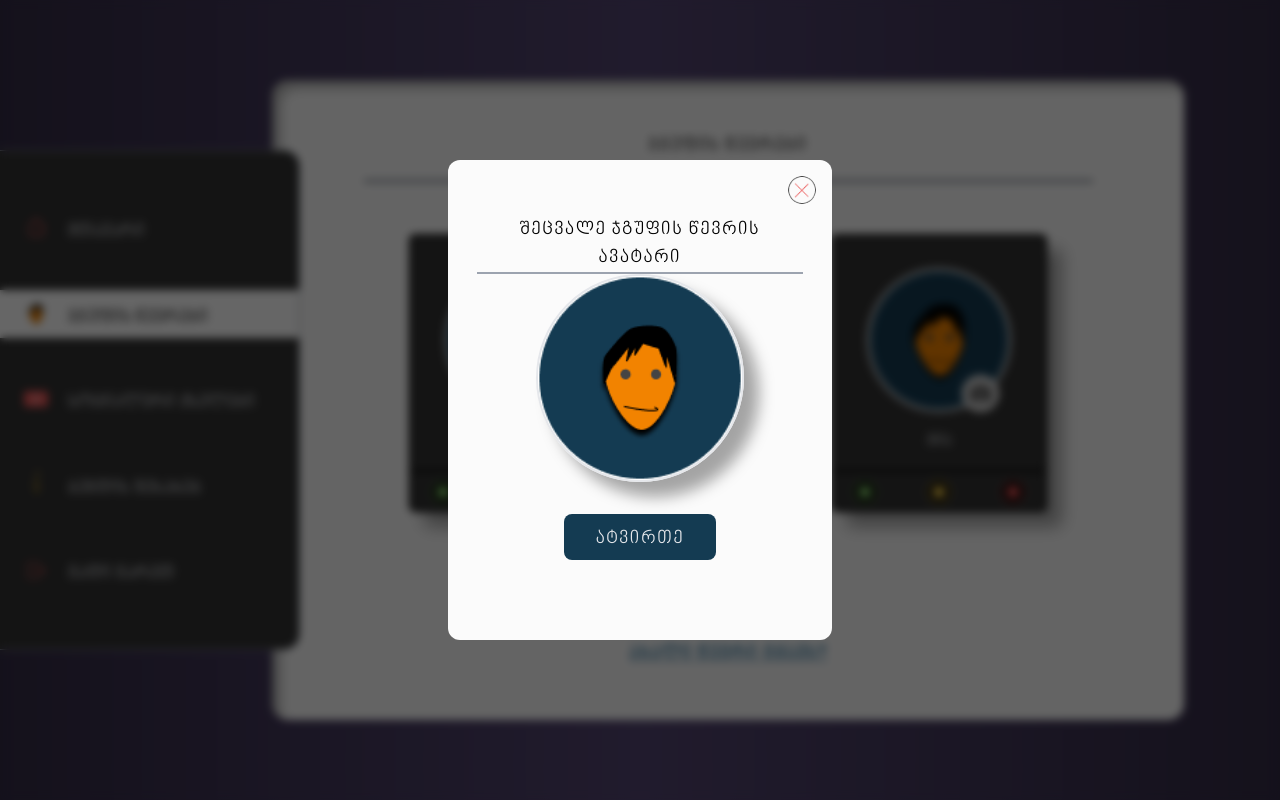
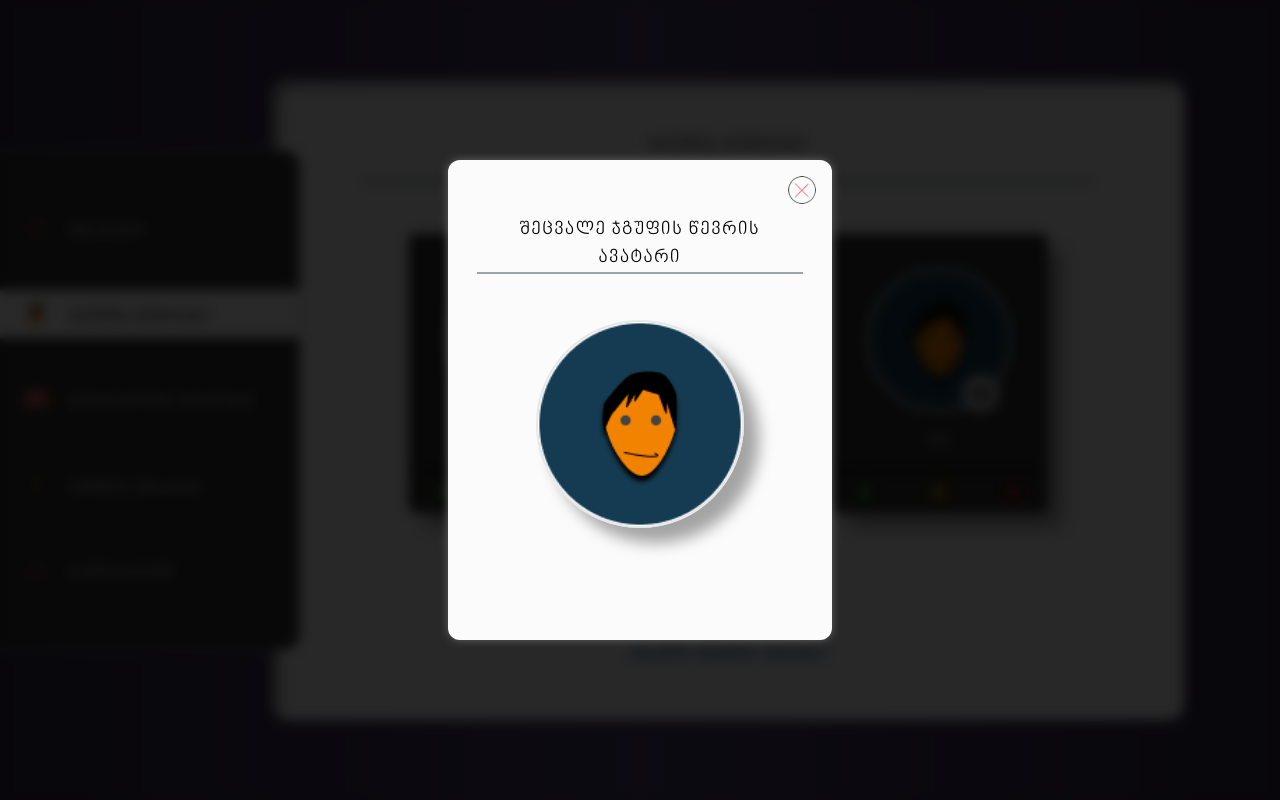
Before and after one commit to ibotchori/folk-soul, a React (Create React App) app: page /members in a window 1280 px wide. Both pictures are taken after a click on the picture 564 px from the left and 393 px from the top of the page. Built offline with nearby package versions, Linux system fonts and the light colour scheme.

Commit message:
style: show info modal on members button click

```diff
--- a/src/components/Members/MembersList.tsx
+++ b/src/components/Members/MembersList.tsx
@@ -13,6 +13,7 @@
 import './Pagination.css'
 import useWindowDimensions from 'hooks/useWindowDimensions'
 import Modal from 'components/Modal/Modal'
+import MembersModal from './MembersModal/MembersModal'
 type Props = {}
 
 const MembersList = (props: Props) => {
@@ -56,7 +57,7 @@
           <p className='font-[mtavruli]'>{member.title}</p>
           <div className=' w-full text-center h-10 border-t-2 border-black'>
             <div className='flex justify-between px-5 pt-2 items-center'>
-              <button>
+              <button onClick={() => setShowModal(true)}>
                 <img src={SeeIcon} alt='See Icon' />
               </button>
               <button>
@@ -95,6 +96,13 @@
         visible={showModal}
         title={'შეცვალე ჯგუფის წევრის ავატარი'}
       />
+      <MembersModal
+        onClose={handleOnClose}
+        image={DefaultMemberAvatar}
+        className='rounded-full'
+        visible={showModal}
+        title={'შეცვალე ჯგუფის წევრის ავატარი'}
+      />
     </>
   )
 }
--- a/src/components/Members/MembersModal/MembersModal.tsx
+++ b/src/components/Members/MembersModal/MembersModal.tsx
@@ -1,9 +1,59 @@
-import React from 'react'
+import { CloseIcon } from 'assets'
+import React, { MouseEventHandler } from 'react'
 
-type Props = {}
+type MembersModalProps = {
+  visible: boolean
+  onClose: MouseEventHandler<HTMLButtonElement>
+  title: string
+  subTitle?: string
+  image?: any
+  className?: string
+}
 
-const MembersModal = (props: Props) => {
-  return <div>MembersModal</div>
+const MembersModal: React.FC<MembersModalProps> = ({
+  title,
+  subTitle,
+  className,
+  image,
+  visible,
+  onClose,
+}) => {
+  if (!visible) return null
+  return (
+    <div className='fixed inset-0 bg-black bg-opacity-60 backdrop-blur-sm flex items-center justify-center'>
+      <div className='flex justify-center items-center h-screen w-full '>
+        {/* Content */}
+        <div className='md:max-w-[30%] w-[70%] h-[50vh]  md:h-[60vh] pb-10 md:pb-20 bg-[#FBFBFB] rounded-xl flex flex-col justify-between items-center relative '>
+          {/* Modal close button */}
+          <button
+            onClick={onClose}
+            className='w-full flex justify-end pr-4 top-0 pt-4 absolute'
+          >
+            <img
+              className='md:w-7 w-4 hover:bg-gray-300  rounded-full'
+              src={CloseIcon}
+              alt='Close Icon'
+            />
+          </button>
+          {/* Title */}
+          <p className='font-[mtavruli] w-[85%] text-center text-xs md:text-lg pt-14 tracking-widest border-b-2 border-gray-400 '>
+            {title}
+          </p>
+          {/* Sub Title */}
+          <p className=''>{subTitle}</p>
+
+          {/* Avatar Image */}
+          <div className='relative pb-8'>
+            <img
+              className={`shadow-[15px_15px_15px_rgba(0,0,0,0.35)]  md:w-52 w-32  md:h-52 h-32  border-2 border-gray-200 ${className}`}
+              src={image}
+              alt='avatar'
+            />
+          </div>
+        </div>
+      </div>
+    </div>
+  )
 }
 
 export default MembersModal
```
